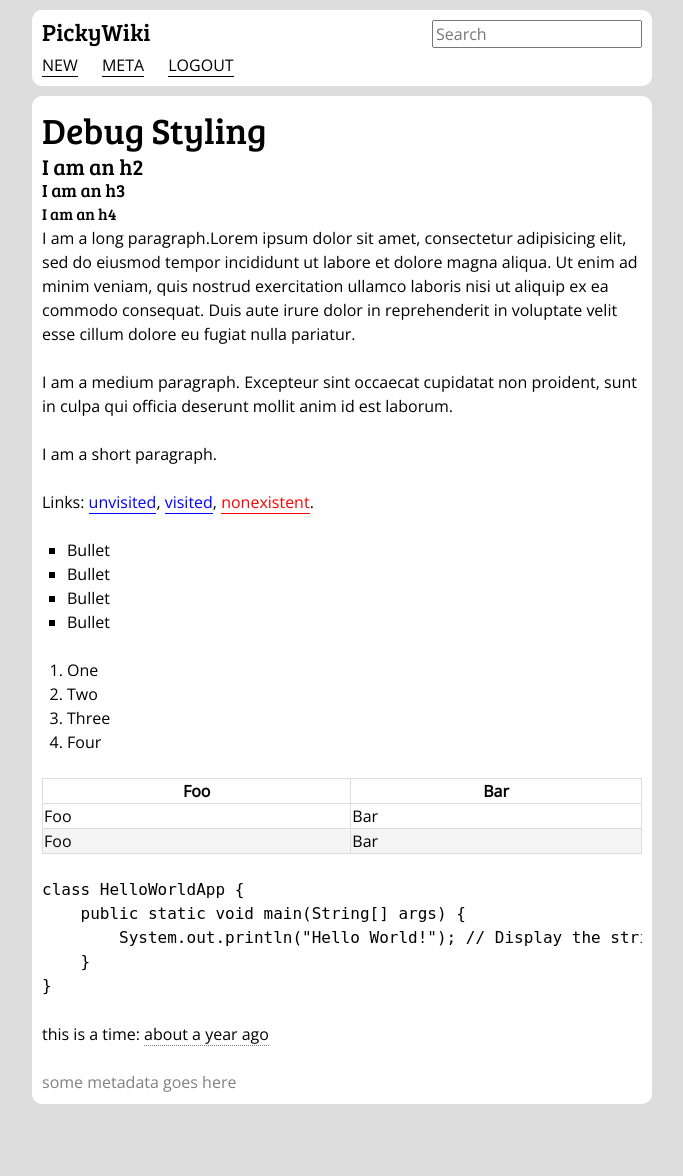
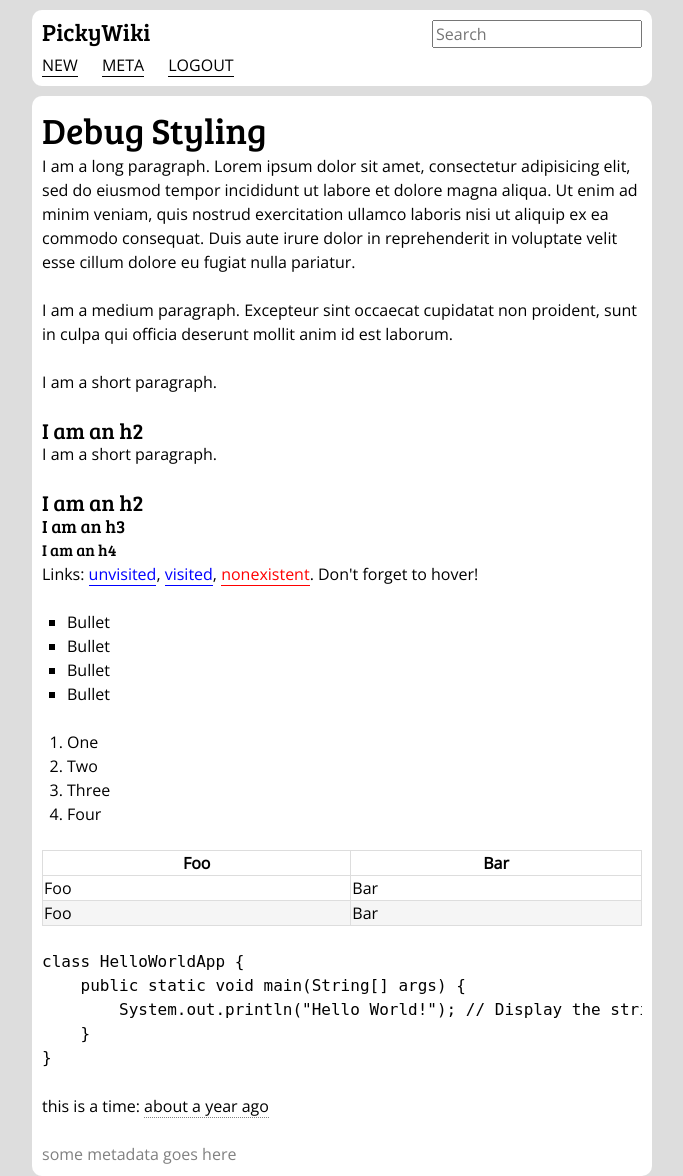
Before and after one commit to Wilfred/Picky, a Django app: page /meta/debug_styling/ in a window 1280 px wide. Shown: the whole page, without its empty margins (218-901 px from the left). Before the commit the page ends 1104 px from the top, so only its background shows below. Run offline with Django 3.2, Linux system fonts and the light colour scheme; the visitor is signed in with stand-in values (Sample User, id 1); data comes from the database, SQL or seed files in the repository; parts of the project's set-up code (start-up, migrations or seed data) failed here and were passed over; some libraries are stand-ins or nearby versions.

Commit message:
More debug style page expansion.

```diff
--- a/picky/templates/pages/debug_styling.html
+++ b/picky/templates/pages/debug_styling.html
@@ -3,13 +3,7 @@
 {% block content %}
 <h1>Debug Styling</h1>
 
-<h2>I am an h2</h2>
-
-<h3>I am an h3</h3>
-
-<h4>I am an h4</h4>
-
-<p>I am a long paragraph.Lorem ipsum dolor sit amet, consectetur
+<p>I am a long paragraph. Lorem ipsum dolor sit amet, consectetur
 adipisicing elit, sed do eiusmod tempor incididunt ut labore et dolore
 magna aliqua. Ut enim ad minim veniam, quis nostrud exercitation
 ullamco laboris nisi ut aliquip ex ea commodo consequat. Duis aute
@@ -24,9 +18,20 @@ laborum.
 
 <p>I am a short paragraph.</p>
 
+<h2>I am an h2</h2>
+
+<p>I am a short paragraph.</p>
+
+<h2>I am an h2</h2>
+
+<h3>I am an h3</h3>
+
+<h4>I am an h4</h4>
+
 <p>Links: <a href="/?{{ time }}">unvisited</a>,
     <a href="{% url 'debug_styling' %}">visited</a>,
     <a href="" class="nonexistent">nonexistent</a>.
+    Don't forget to hover!
 </p>
 
 <ul>
```
